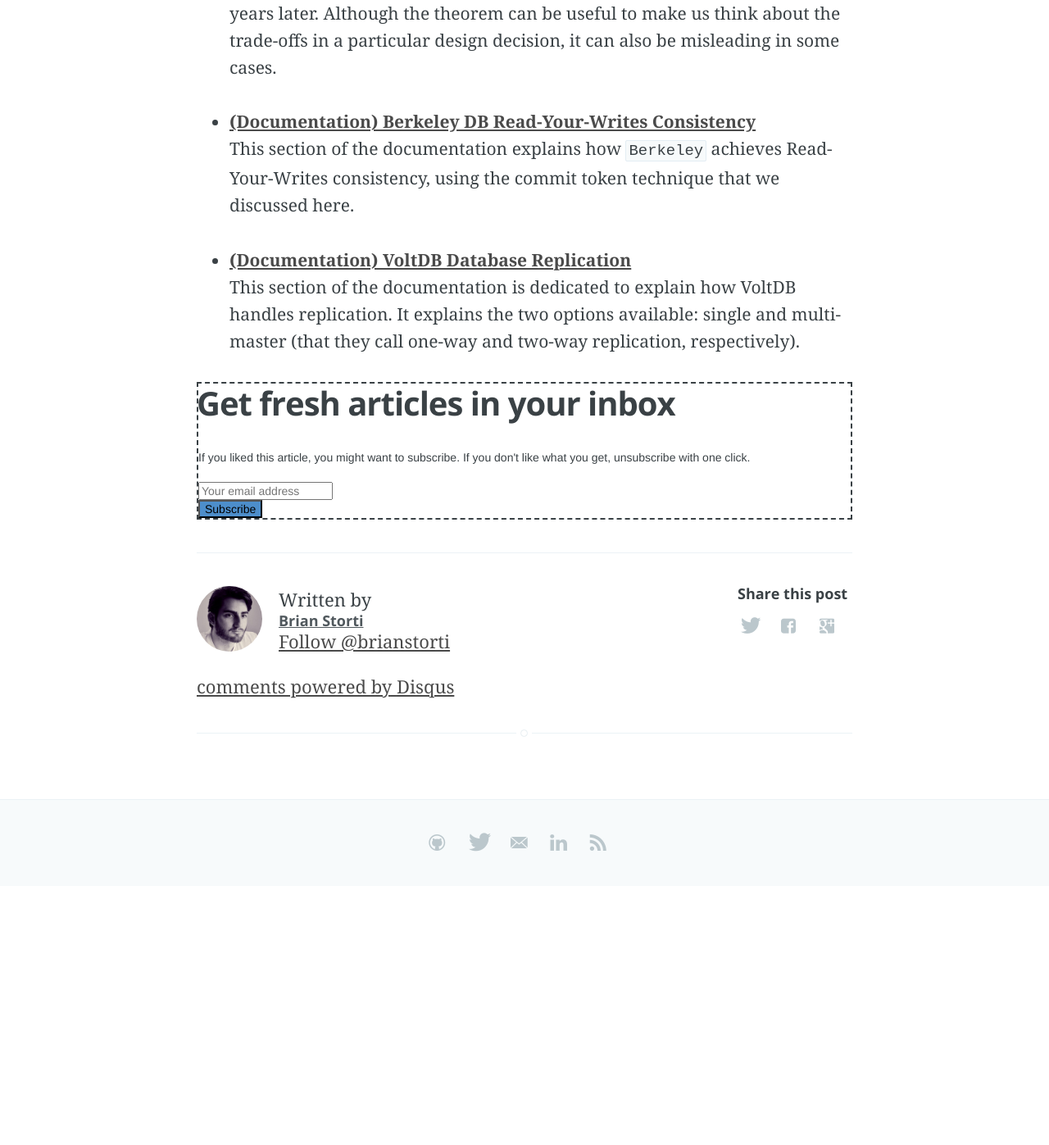
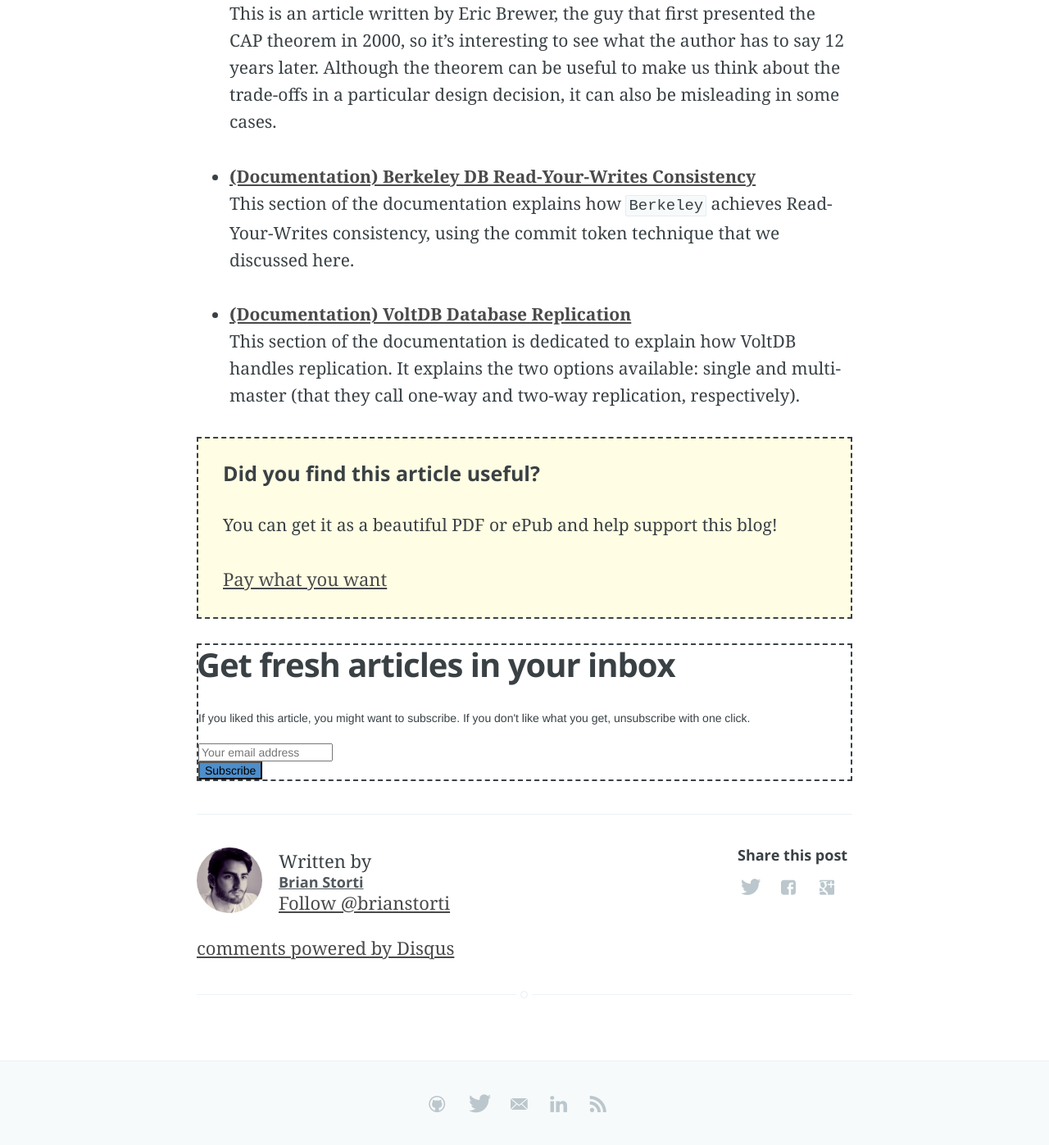
Before and after one commit to brianstorti/brianstorti.github.io, a Jekyll site: the page built from _posts/2017-05-23-replication.md, in a window 1280 px wide and 1400 px high, scrolled down 39393 px. Shown: the top 1397 px of the window at 82% size. Built offline with Jekyll 4.4.1, drawn with Linux system fonts in a browser that asks for light colours; comment, search, counter and statistics services are not loaded; before the commit the page ends 40474 px from its top, so only the background shows below that.

Commit message:
Gumroad for replication post

```diff
--- a/_posts/2017-05-23-replication.md
+++ b/_posts/2017-05-23-replication.md
@@ -4,6 +4,11 @@
 meta: replication
 draft: false
 ---
+
+<script src="https://gumroad.com/js/gumroad.js"></script>
+<a class="gumroad-button" href="https://gum.co/replication" data-gumroad-single-product="true" target="_blank">
+  Get as PDF or ePub
+</a>
 
 Replicating a database can make our applications faster and increase our
 tolerance to failures, but there are a lot of different options available and
@@ -987,3 +992,10 @@
 This section of the documentation is dedicated to explain how VoltDB handles
 replication. It explains the two options available: single and multi-master
 (that they call one-way and two-way replication, respectively).
+
+
+<div class='buy-pdf'>
+  <h4>Did you find this article useful?</h4>
+  <p>You can get it as a beautiful PDF or ePub and help support this blog!</p>
+  <a class="gumroad-button" href="https://gum.co/replication" target="_blank">Pay what you want</a>
+</div>
```
Also changed, not shown: assets/css/screen.css (+12 -0 lines), assets/css/master.min.css.
